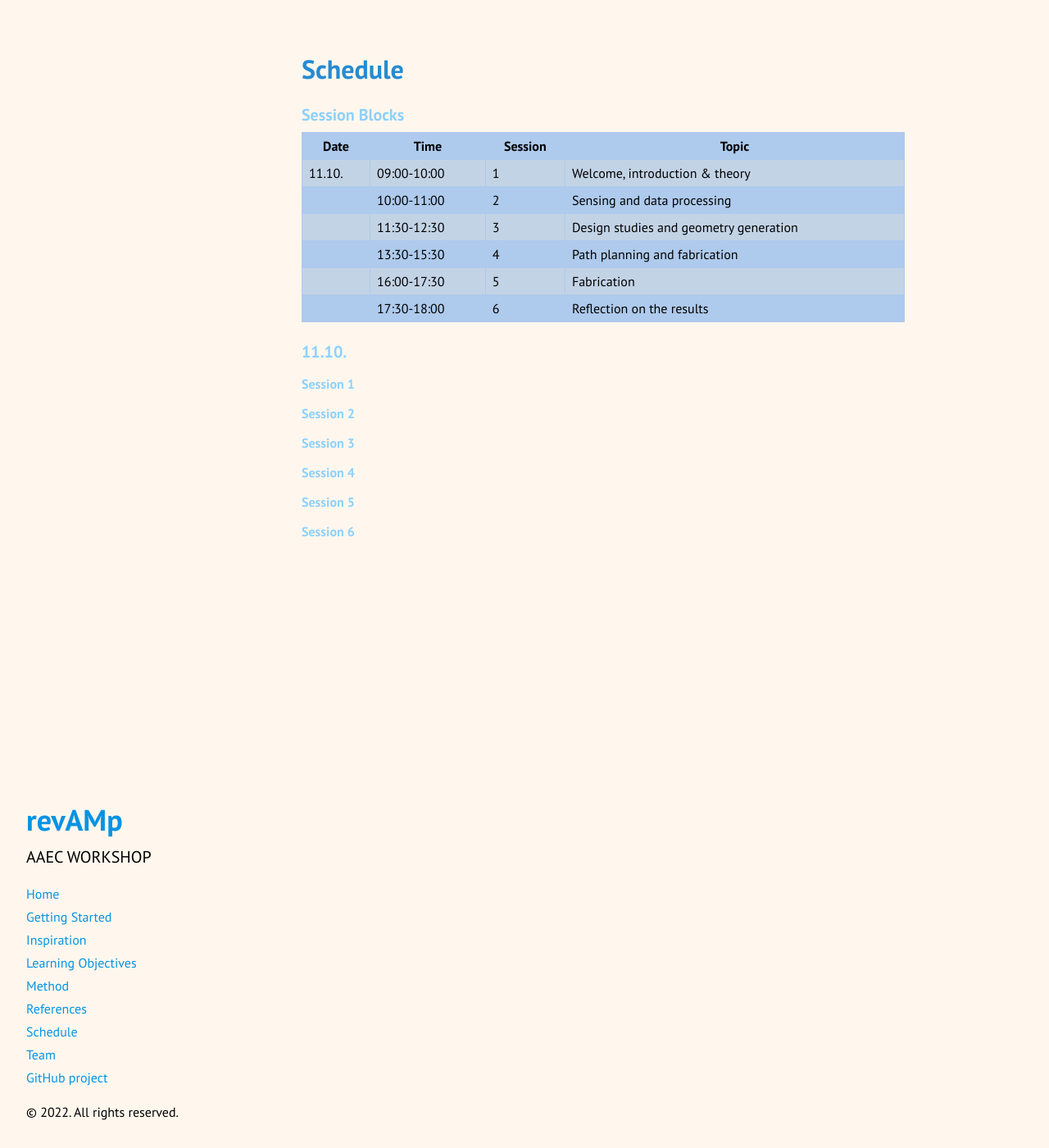
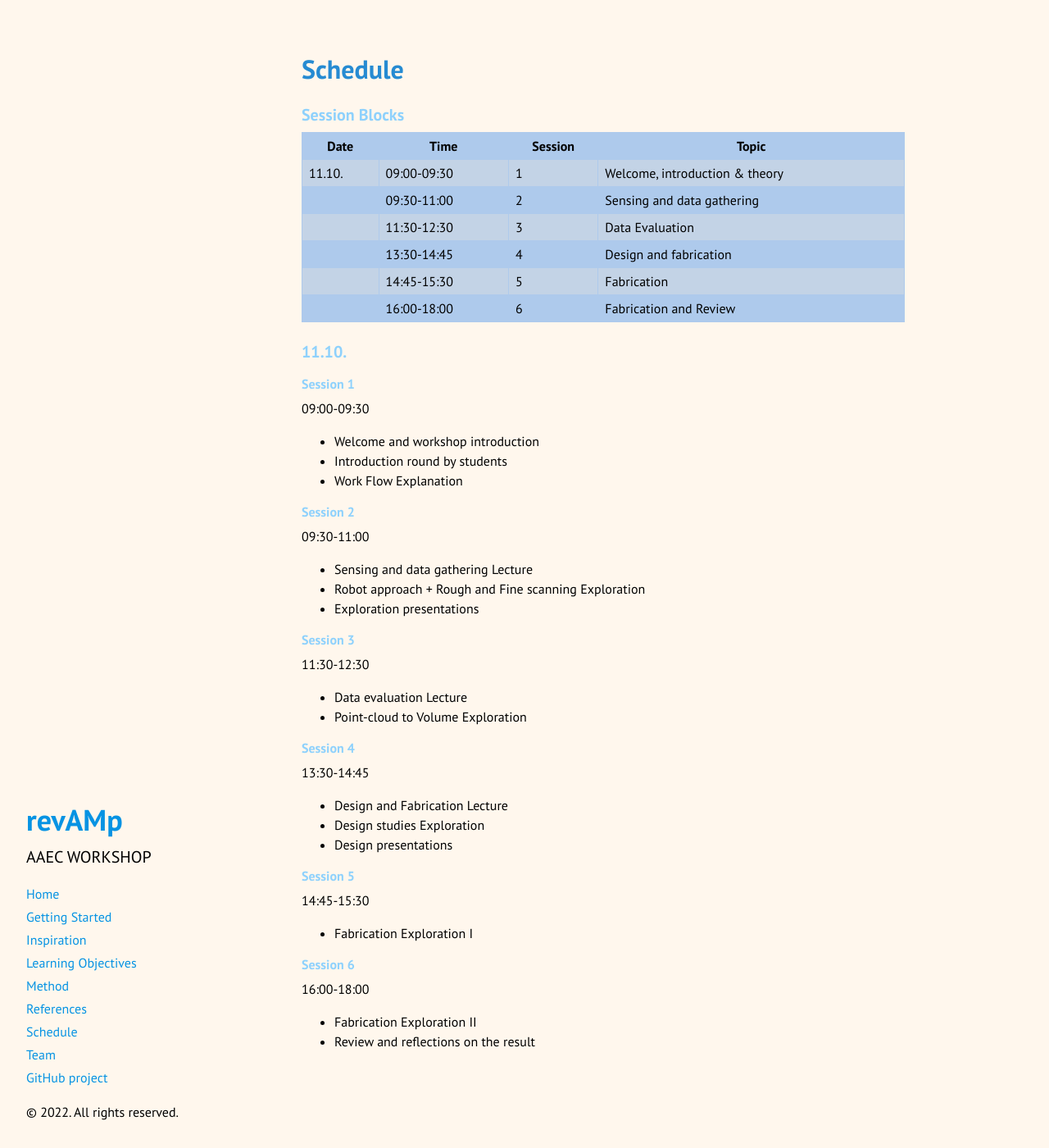
Before and after one commit to augmentedfabricationlab/workshop_aaec_revamp, a Jekyll site: the page built from docs/schedule.md, in a window 1280 px wide and 1400 px high. Shown: the whole window at 82% size. Built offline with Jekyll 4.4.1, drawn with Linux system fonts in a browser that asks for light colours; Markdown is read by kramdown in place of the engine named in the settings.

Commit message:
Update schedule.md

```diff
--- a/docs/schedule.md
+++ b/docs/schedule.md
@@ -7,50 +7,43 @@ title: Schedule
 
 | Date  | Time        | Session | Topic |
 |-------|-------------|---------|--------|
-| 11.10. | 09:00-10:00 | 1       |  Welcome, introduction & theory    |
-|        | 10:00-11:00 | 2       |  Sensing and data processing     |
-|        | 11:30-12:30 | 3       |  Design studies and geometry generation   |
-|        | 13:30-15:30 | 4       |  Path planning and fabrication     |
-|        | 16:00-17:30 | 5       |  Fabrication     |
-|        | 17:30-18:00 | 6       |  Reflection on the results     |
+| 11.10. | 09:00-09:30 | 1       |  Welcome, introduction & theory    |
+|        | 09:30-11:00 | 2       |  Sensing and data gathering     |
+|        | 11:30-12:30 | 3       |  Data Evaluation   |
+|        | 13:30-14:45 | 4       |  Design and fabrication     |
+|        | 14:45-15:30 | 5       |  Fabrication     |
+|        | 16:00-18:00 | 6       |  Fabrication and Review     |
 
 
 ### 11.10.
 #### Session 1
-<!-- 10:00-14:00
+09:00-09:30
 * Welcome and workshop introduction
-    * Input lecture Augmented Bricklaying
-    * Input lecture HRCA
-* Introduction by students
-* Getting started -->
+* Introduction round by students
+* Work Flow Explanation
 
 #### Session 2
-<!-- 15:00-19:00
-* Introduction of RSRD workflow + code structure
-* Rope joints experimentation
-* Demo of RSRD workflow
- -->
+09:30-11:00
+* Sensing and data gathering Lecture
+* Robot approach + Rough and Fine scanning Exploration
+* Exploration presentations
+
 #### Session 3
-<!-- 10:00-14:00
-* Design tool (ex1+ex2)
-* Design explorations with design tool
-* Robot planning tool (ex3+ex4)
-* Design explorations with robotic constraints
-* Scanning procedure (ex5)
-* Scanning explorations
-* RSRD workflow (ex6)
-* Demo of RSRD workflow -->
+11:30-12:30
+* Data evaluation Lecture
+* Point-cloud to Volume Exploration
 
 #### Session 4
-<!-- 15:00-19:00
-* Input lecture Incon
-* Design studies
-* Design presentations -->
+13:30-14:45
+* Design and Fabrication Lecture
+* Design studies Exploration
+* Design presentations
 
 #### Session 5
-<!-- 10:00-19:00
-* Fabrication -->
+14:45-15:30
+* Fabrication Exploration I
 
 #### Session 6
-<!-- 10:00-19:00
-* Fabrication -->
+16:00-18:00
+* Fabrication Exploration II
+* Review and reflections on the result
```
